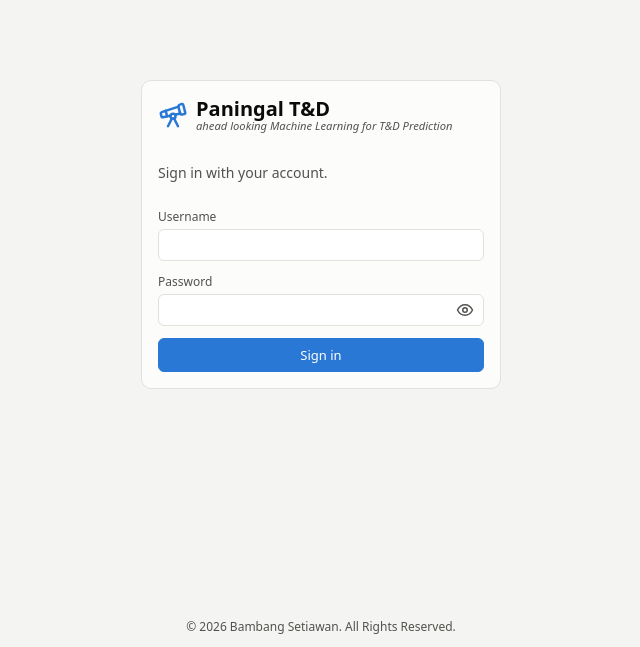
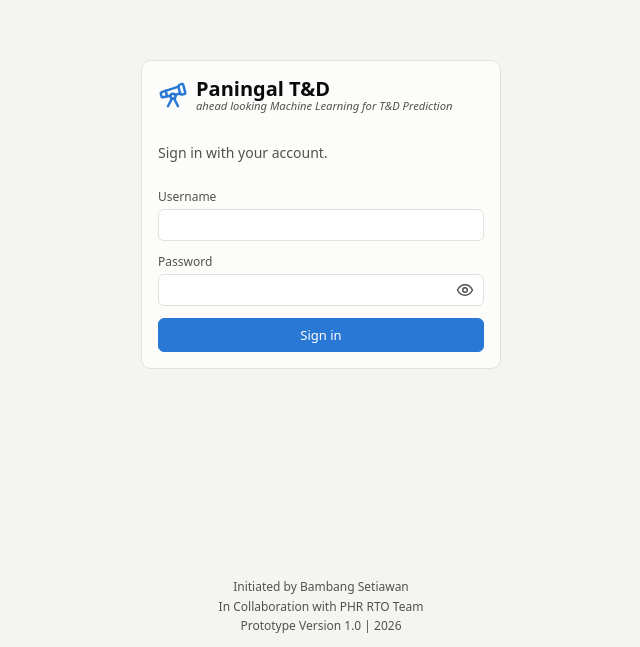
Before and after one commit to abdulfalaq5/ml-kalibrasi-torque-drag, a React (Vite) app in the folder web/: page /dashboard in a window 1280 px wide. Shown: the part 153-800 px from the top of the page, without its empty margins (319-959 px from the left). Built offline with nearby package versions, Linux system fonts and the light colour scheme; no server answers.

Commit message:
fix: lbel footer

```diff
--- a/web/src/components/Footer.tsx
+++ b/web/src/components/Footer.tsx
@@ -1,3 +1,9 @@
 export default function Footer() {
-  return <footer className="footer">© 2026 Bambang Setiawan. All Rights Reserved.</footer>;
+  return (
+    <footer className="footer">
+      <div>Initiated by Bambang Setiawan</div>
+      <div>In Collaboration with PHR RTO Team</div>
+      <div>Prototype Version 1.0 | 2026</div>
+    </footer>
+  );
 }
--- a/web/src/styles.css
+++ b/web/src/styles.css
@@ -30,7 +30,7 @@ a { color: var(--accent); }
 .app { min-height: 100vh; display: flex; flex-direction: column; }
 .app > main { flex: 1; }
 .footer {
-  padding: 12px 20px; text-align: center; font-size: 12px; color: var(--text-2);
+  padding: 12px 20px; text-align: center; font-size: 12px; line-height: 1.6; color: var(--text-2);
   background: var(--surface-1); border-top: 1px solid var(--border);
 }
 
```
